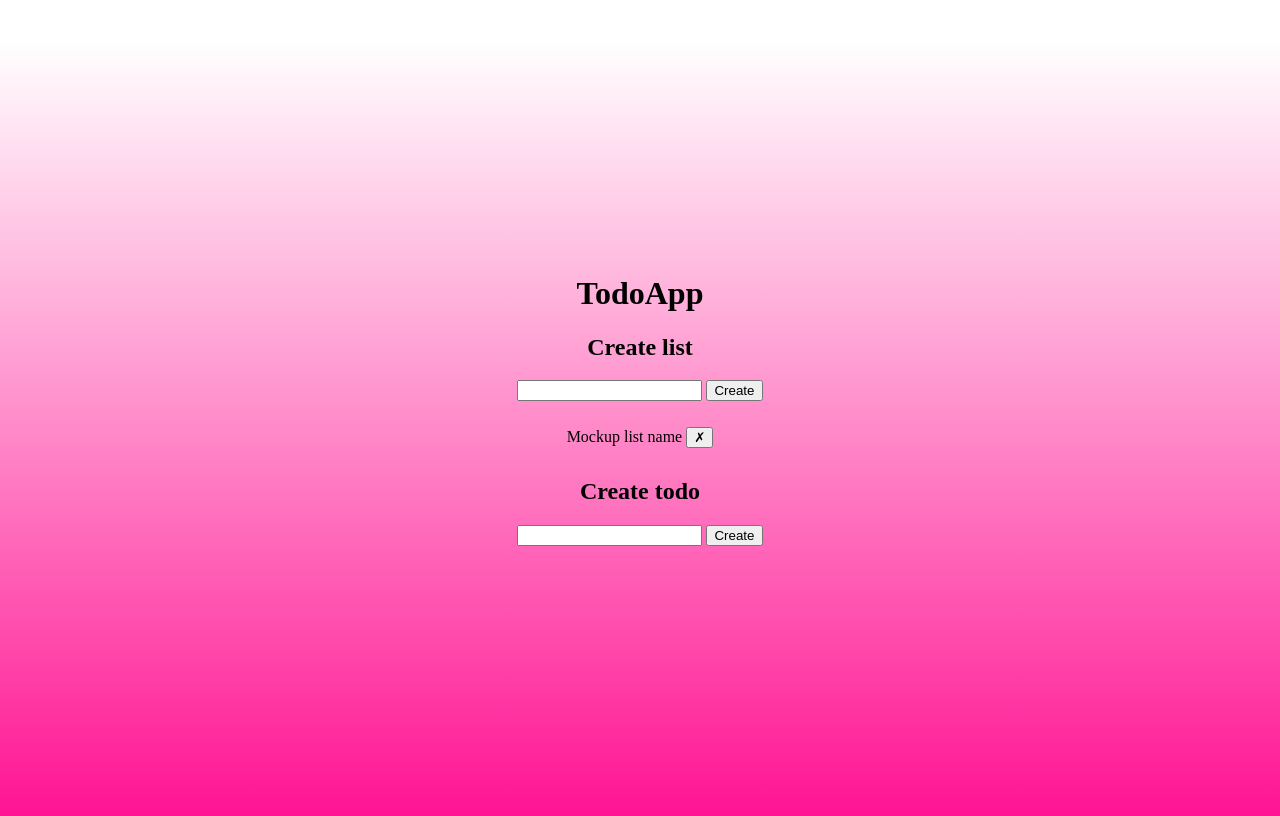
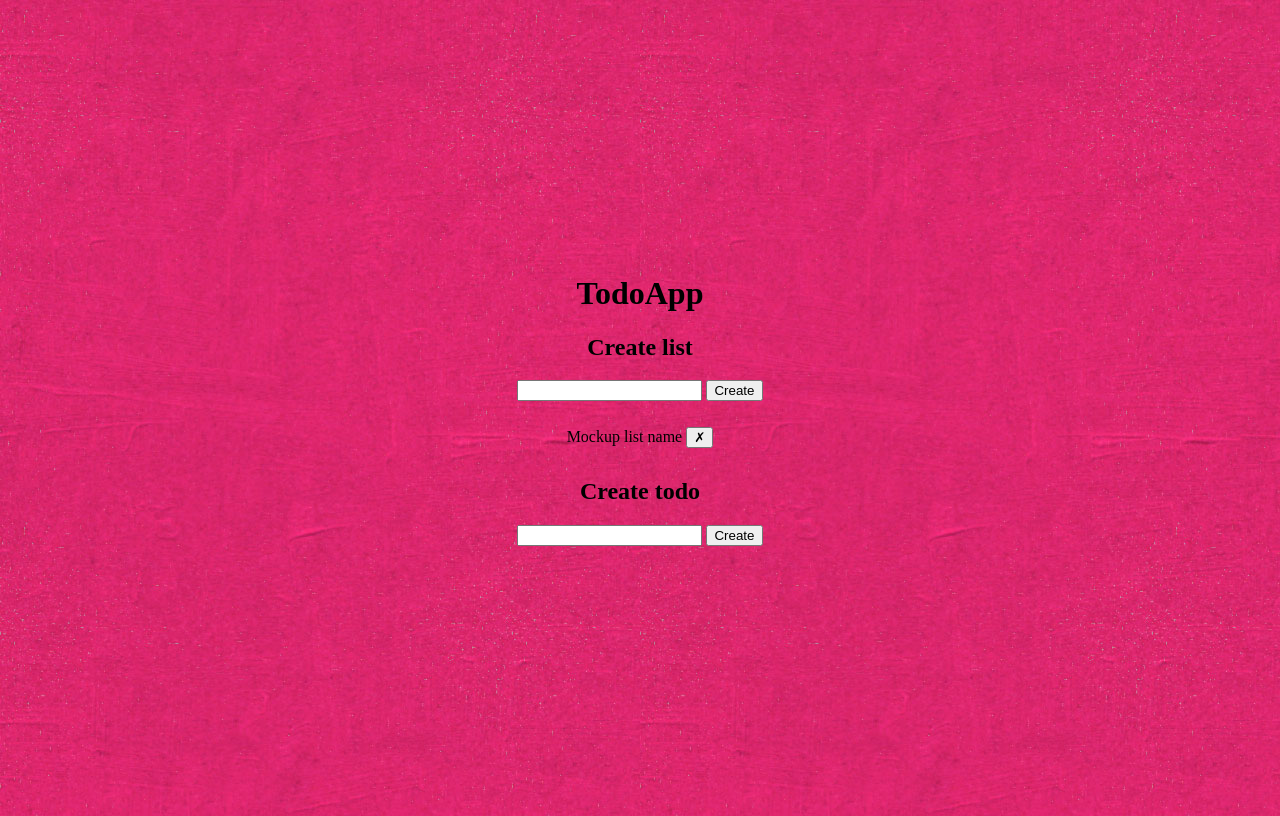
Before and after one commit to engelbrk/FlaskTodoApp, a Flask app: page / in a window 1280 px wide. Run offline with Flask 2, Linux system fonts and the light colour scheme; data that the repository does not hold is empty.

Commit message:
added pink backround wallpaper

```diff
--- a/static/css/styles.css
+++ b/static/css/styles.css
@@ -41,7 +41,7 @@ li {
 }
 
 body {
-    background:linear-gradient(to bottom, #ffffff 5%, deeppink 100%);
+    background-image: url('bg.jpg');
     display: flex;
     flex-direction: column;
     justify-content: center;
```
Also changed, not shown: static/css/bg.jpg (renamed from static/images/bg.jpg).
